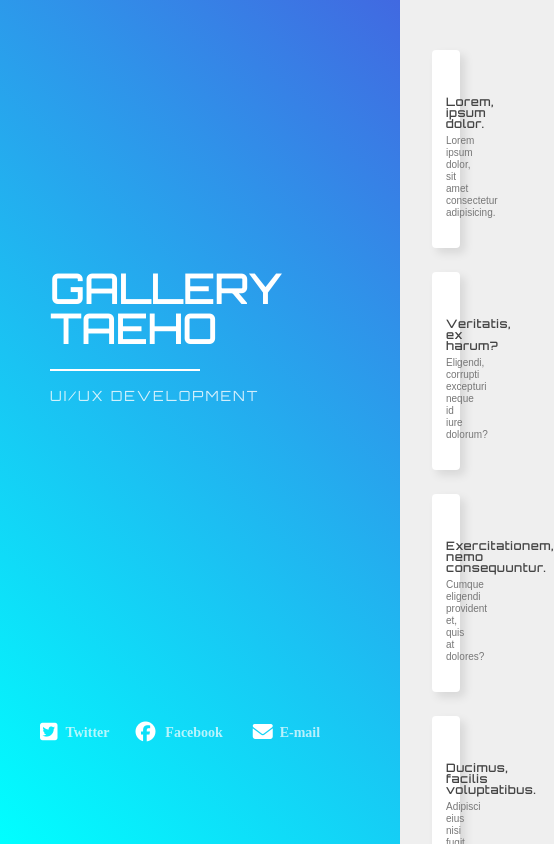
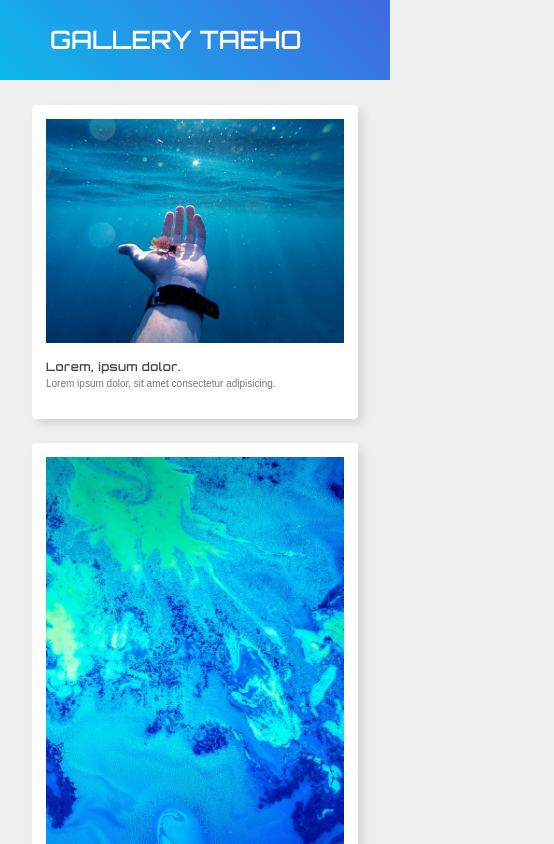
Before and after one commit to taeho-choi/responsive-gallery, a plain HTML site: page index.html in a window 390 px wide. Shown: the top 844 px of the page, 554 px wide, since content can reach past the window. Drawn offline with Linux system fonts and the light colour scheme.

Commit message:
isotope plugin, responsive css control

```diff
--- a/css/style.css
+++ b/css/style.css
@@ -1,7 +1,7 @@
 @charset "utf-8";
 @import url("https://fonts.googleapis.com/css?family=Orbitron&display=swap");
 
-/* reset */
+/* init */
 * {
 	margin: 0px;
 	padding: 0px;
@@ -22,7 +22,7 @@ body {
 header {
 	width: 400px;
 	height: 100%;
-	background: linear-gradient(45deg, aqua, royalblue);
+	background: linear-gradient(45deg, rgb(14, 183, 235), royalblue);
 	position: fixed;
 	top: 0px;
 	left: 0px;
@@ -119,3 +119,85 @@ main section article div p {
 	color: #777;
 	margin-bottom: 15px;
 }
+
+/* responsive */
+@media screen and (max-width: 1599px) {
+	header {
+		width: 370px;
+	}
+	main {
+		margin-left: 370px;
+	}
+	main section article {
+		width: 25%;
+	}
+}
+@media screen and (max-width: 1199px) {
+	header {
+		width: 100%;
+		height: 110px;
+		position: absolute;
+	}
+	header h1 {
+		font: bold 24px/1 'orbitron';
+		transform: translateY(-50%);
+	}
+	header h1::before, #header h1::after {
+		display: none;
+	}
+	header ul {
+		left: 83%;
+		bottom: 40px;
+	}
+	header ul li {
+		margin-right: 20px;
+	}
+	header ul li a {
+		font-size: 20px;
+	}
+	header ul li a span {
+		display: none;
+	}
+	main {
+		width: 100%;
+		margin-left: 0px;
+		margin-top: 90px;
+	}
+	main section article {
+		width: 25%;
+	}
+}
+@media screen and (max-width: 899px) {
+	header h1::after {
+		display: none;
+	}
+	header ul {
+		left: 80%;
+	}
+	main section article {
+		width: 33.33%;
+	}
+}
+@media screen and (max-width: 679px) {
+	header {
+		height: 80px;
+	}
+	header ul {
+		display: none;
+		left: 70%;
+	}
+	main {
+		margin-top: 55px;
+	}
+	main section article {
+		width: 50%;
+	}
+}
+@media screen and (max-width: 539px) {
+	header ul {
+		display: none;
+	}
+	main section article {
+		width: 100%;
+	}
+}
--- a/index.html
+++ b/index.html
@@ -13,7 +13,7 @@
 </head>
 <body>
 	<header>
-		<h1>GALLERY<br>TAEHO</h1>
+		<h1>GALLERY TAEHO</h1>
 		<ul>
 			<li>
 				<a href="#">
--- a/js/main.js
+++ b/js/main.js
@@ -0,0 +1,8 @@
+// Page load event
+window.addEventListener("load", ()=> {
+    const grid = new Isotope("section", {
+        itemSelector: "article",
+        columnWidth: "article",
+        transitionDuration: "0.5s"
+    });
+});
```
